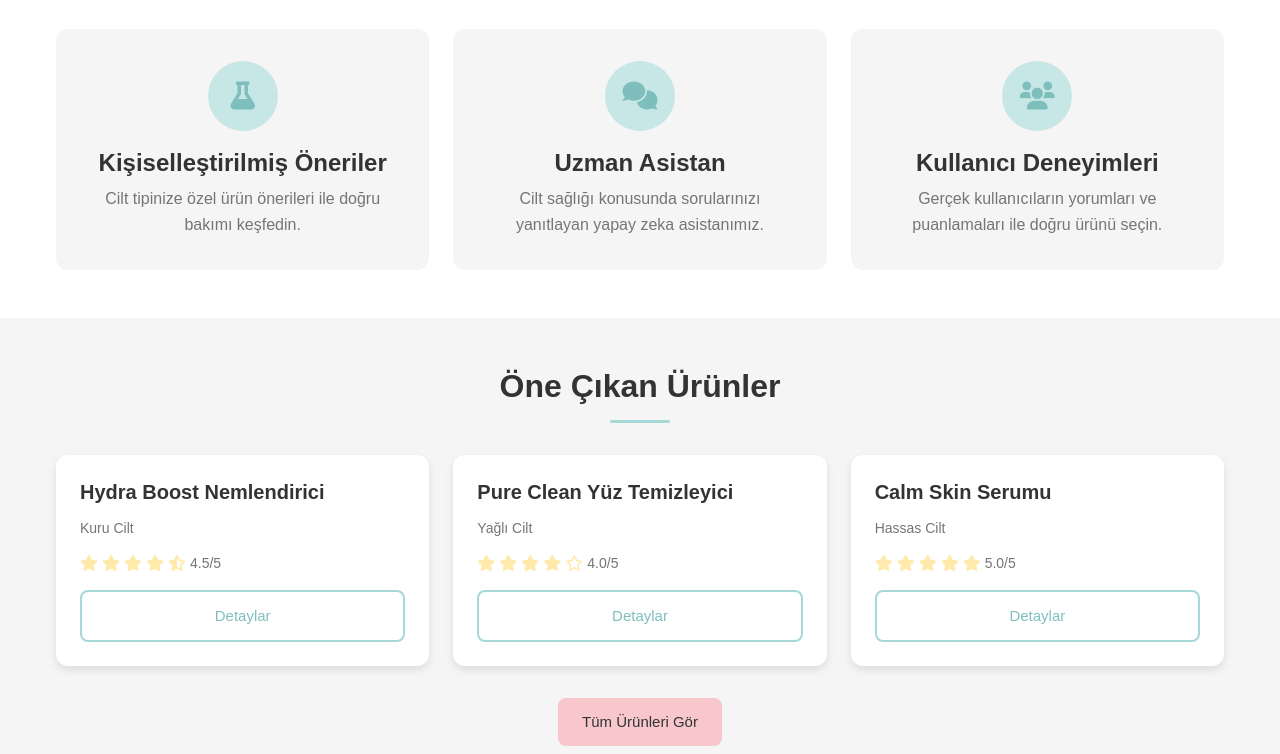
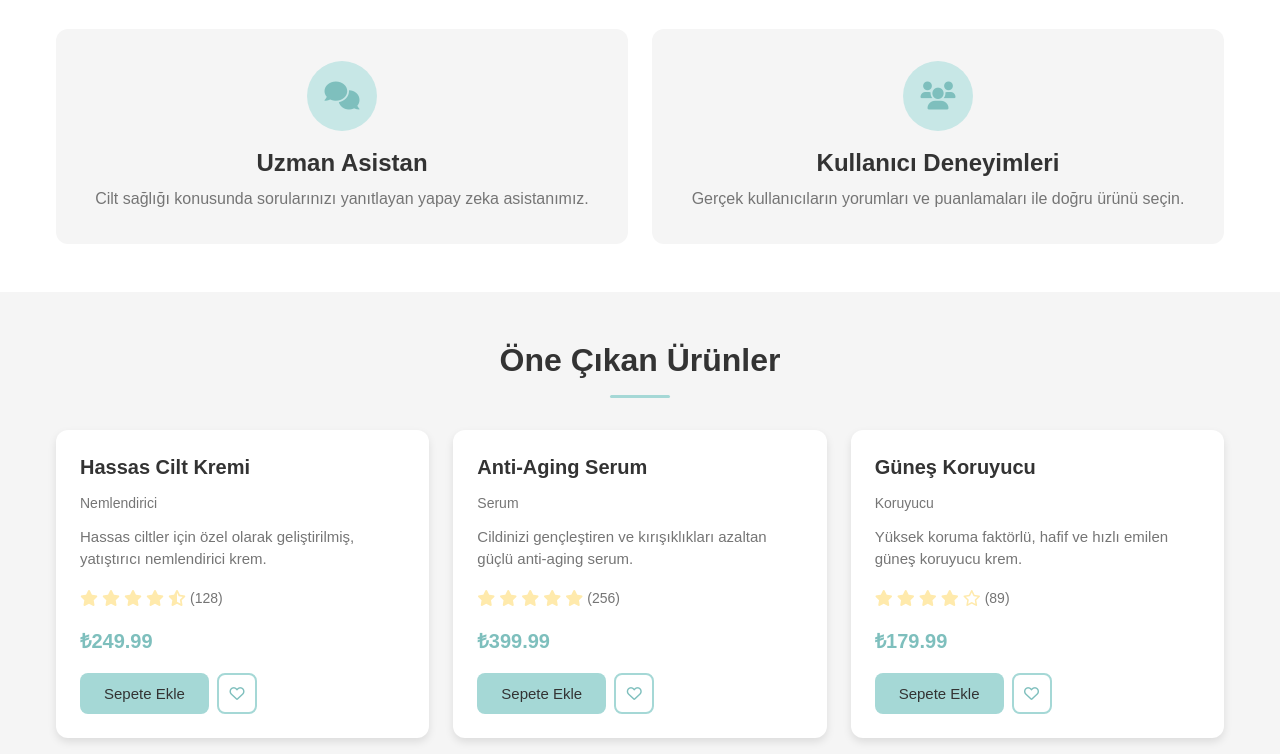
Before and after one commit to omerserrdar/FiveByte-Projesi, a plain HTML site: page dermatoloji-website/index.html in a window 1280 px wide. Shown: the part 486-1240 px from the top of the page. Drawn offline with Linux system fonts and the light colour scheme.

Commit message:
Update index.html
anasayfa daha estetik hale getirildi

```diff
--- a/dermatoloji-website/index.html
+++ b/dermatoloji-website/index.html
@@ -56,13 +56,6 @@
             <div class="feature-cards">
                 <div class="feature-card">
                     <div class="feature-icon">
-                        <i class="fas fa-flask"></i>
-                    </div>
-                    <h3>Kişiselleştirilmiş Öneriler</h3>
-                    <p>Cilt tipinize özel ürün önerileri ile doğru bakımı keşfedin.</p>
-                </div>
-                <div class="feature-card">
-                    <div class="feature-icon">
                         <i class="fas fa-comments"></i>
                     </div>
                     <h3>Uzman Asistan</h3>
@@ -79,64 +72,93 @@
         </div>
     </section>
 
-    <!-- Featured Products Section -->
+    <!-- Öne Çıkan Ürünler -->
     <section class="featured-products">
         <div class="container">
             <h2 class="section-title">Öne Çıkan Ürünler</h2>
             <div class="product-cards">
                 <div class="product-card">
+                    <div class="product-badge">Yeni</div>
                     <div class="product-info">
-                        <h3>Hydra Boost Nemlendirici</h3>
-                        <p class="product-type">Kuru Cilt</p>
+                        <h3>Hassas Cilt Kremi</h3>
+                        <p class="product-type">Nemlendirici</p>
+                        <p class="product-description">Hassas ciltler için özel olarak geliştirilmiş, yatıştırıcı nemlendirici krem.</p>
                         <div class="product-rating">
                             <i class="fas fa-star"></i>
                             <i class="fas fa-star"></i>
                             <i class="fas fa-star"></i>
                             <i class="fas fa-star"></i>
                             <i class="fas fa-star-half-alt"></i>
-                            <span>4.5/5</span>
+                            <span>(128)</span>
                         </div>
-                        <a href="products.html" class="btn btn-outline">Detaylar</a>
+                        <div class="product-price">
+                            <span class="price">₺249.99</span>
+                        </div>
+                        <div class="product-actions">
+                            <button class="btn btn-primary">Sepete Ekle</button>
+                            <button class="btn btn-outline add-favorite">
+                                <i class="far fa-heart"></i>
+                            </button>
+                        </div>
+                    </div>
+                </div>
+                <div class="product-card">
+                    <div class="product-badge">Popüler</div>
+                    <div class="product-info">
+                        <h3>Anti-Aging Serum</h3>
+                        <p class="product-type">Serum</p>
+                        <p class="product-description">Cildinizi gençleştiren ve kırışıklıkları azaltan güçlü anti-aging serum.</p>
+                        <div class="product-rating">
+                            <i class="fas fa-star"></i>
+                            <i class="fas fa-star"></i>
+                            <i class="fas fa-star"></i>
+                            <i class="fas fa-star"></i>
+                            <i class="fas fa-star"></i>
+                            <span>(256)</span>
+                        </div>
+                        <div class="product-price">
+                            <span class="price">₺399.99</span>
+                        </div>
+                        <div class="product-actions">
+                            <button class="btn btn-primary">Sepete Ekle</button>
+                            <button class="btn btn-outline add-favorite">
+                                <i class="far fa-heart"></i>
+                            </button>
+                        </div>
                     </div>
                 </div>
                 <div class="product-card">
                     <div class="product-info">
-                        <h3>Pure Clean Yüz Temizleyici</h3>
-                        <p class="product-type">Yağlı Cilt</p>
+                        <h3>Güneş Koruyucu</h3>
+                        <p class="product-type">Koruyucu</p>
+                        <p class="product-description">Yüksek koruma faktörlü, hafif ve hızlı emilen güneş koruyucu krem.</p>
                         <div class="product-rating">
                             <i class="fas fa-star"></i>
                             <i class="fas fa-star"></i>
                             <i class="fas fa-star"></i>
                             <i class="fas fa-star"></i>
                             <i class="far fa-star"></i>
-                            <span>4.0/5</span>
+                            <span>(89)</span>
                         </div>
-                        <a href="products.html" class="btn btn-outline">Detaylar</a>
-                    </div>
-                </div>
-                <div class="product-card">
-                    <div class="product-info">
-                        <h3>Calm Skin Serumu</h3>
-                        <p class="product-type">Hassas Cilt</p>
-                        <div class="product-rating">
-                            <i class="fas fa-star"></i>
-                            <i class="fas fa-star"></i>
-                            <i class="fas fa-star"></i>
-                            <i class="fas fa-star"></i>
-                            <i class="fas fa-star"></i>
-                            <span>5.0/5</span>
+                        <div class="product-price">
+                            <span class="price">₺179.99</span>
                         </div>
-                        <a href="products.html" class="btn btn-outline">Detaylar</a>
+                        <div class="product-actions">
+                            <button class="btn btn-primary">Sepete Ekle</button>
+                            <button class="btn btn-outline add-favorite">
+                                <i class="far fa-heart"></i>
+                            </button>
+                        </div>
                     </div>
                 </div>
             </div>
             <div class="view-all">
-                <a href="products.html" class="btn btn-secondary">Tüm Ürünleri Gör</a>
+                <a href="products.html" class="btn btn-outline">Tüm Ürünleri Gör</a>
             </div>
         </div>
     </section>
 
-    <!-- Skin Tips Section -->
+    <!-- Cilt Bakım İpuçları -->
     <section class="skin-tips">
         <div class="container">
             <h2 class="section-title">Cilt Bakım İpuçları</h2>
```
